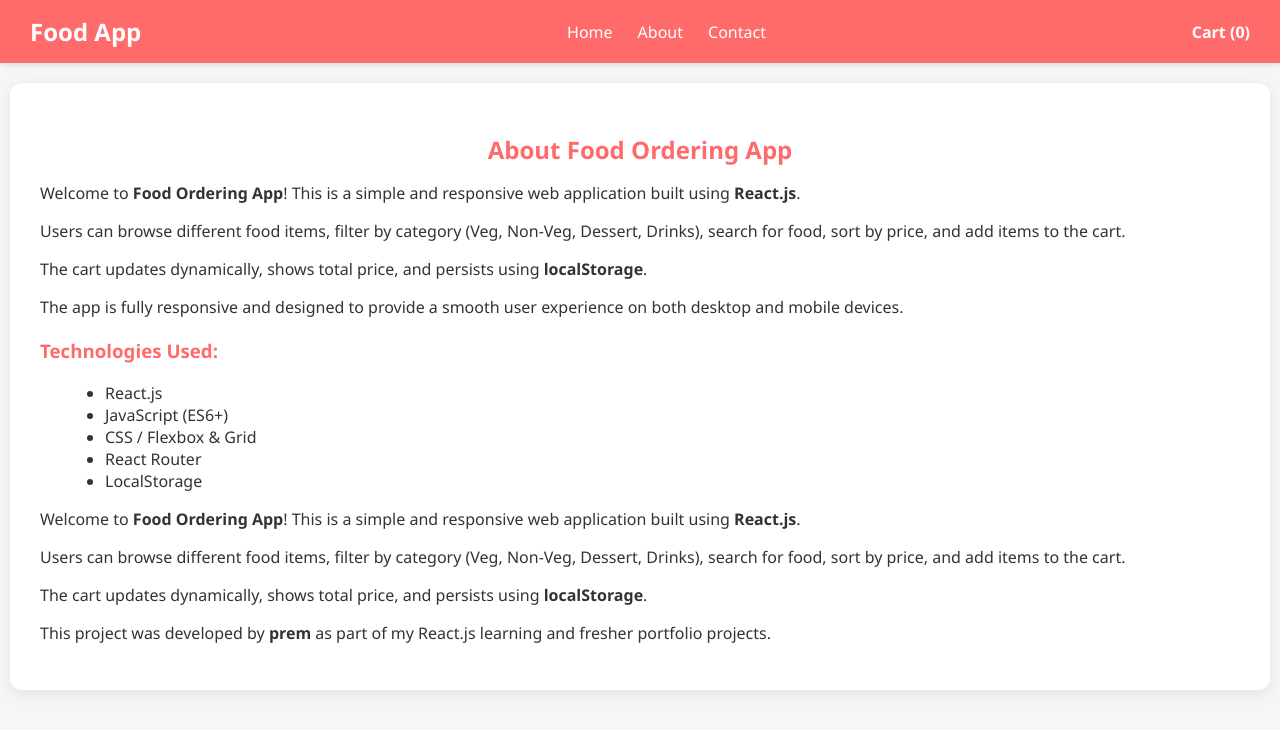
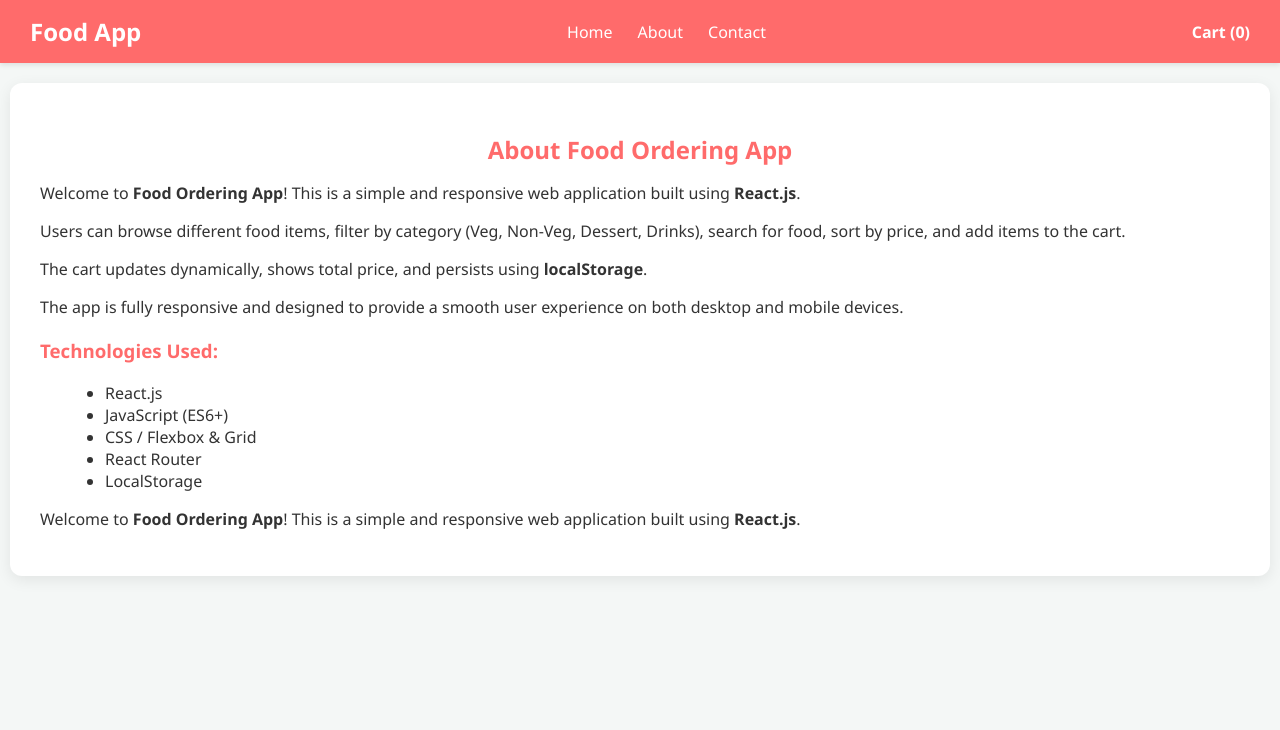
Before and after one commit to Prem3880/foodapp, a React (Create React App) app: page /about in a window 1280 px wide. Shown: the top 730 px of the page. Built offline with nearby package versions, Linux system fonts and the light colour scheme.

Commit message:
remved para

```diff
--- a/src/pages/About.js
+++ b/src/pages/About.js
@@ -38,21 +38,7 @@ const About = () => {
         responsive web application built using <strong>React.js</strong>.
       </p>
 
-      <p>
-        Users can browse different food items, filter by category (Veg, Non-Veg,
-        Dessert, Drinks), search for food, sort by price, and add items to the
-        cart.
-      </p>
 
-      <p>
-        The cart updates dynamically, shows total price, and persists using{' '}
-        <strong>localStorage</strong>.
-      </p>
-
-      <p>
-        This project was developed by <strong>prem</strong> as part of my
-        React.js learning and fresher portfolio projects.
-      </p>
     </div>
   );
 };
```
